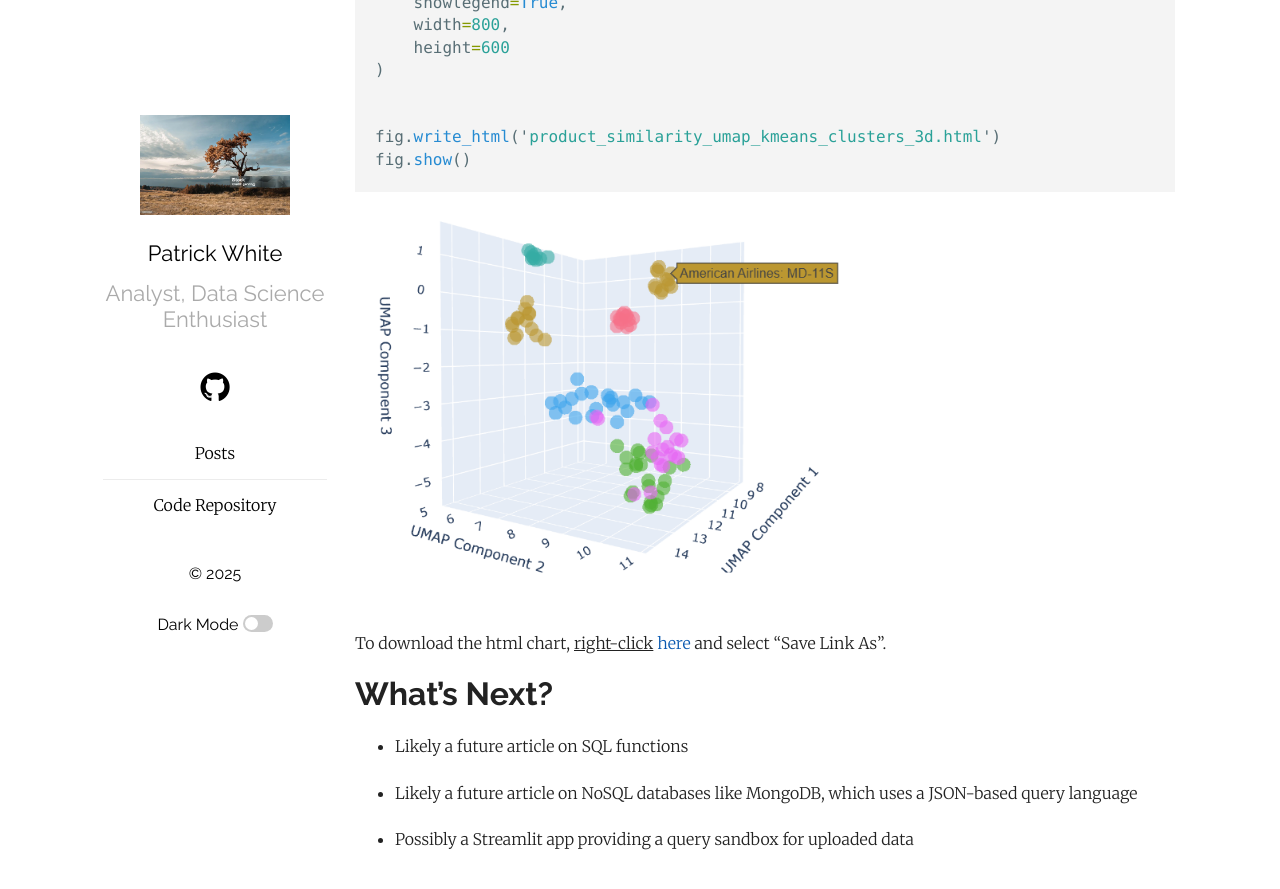
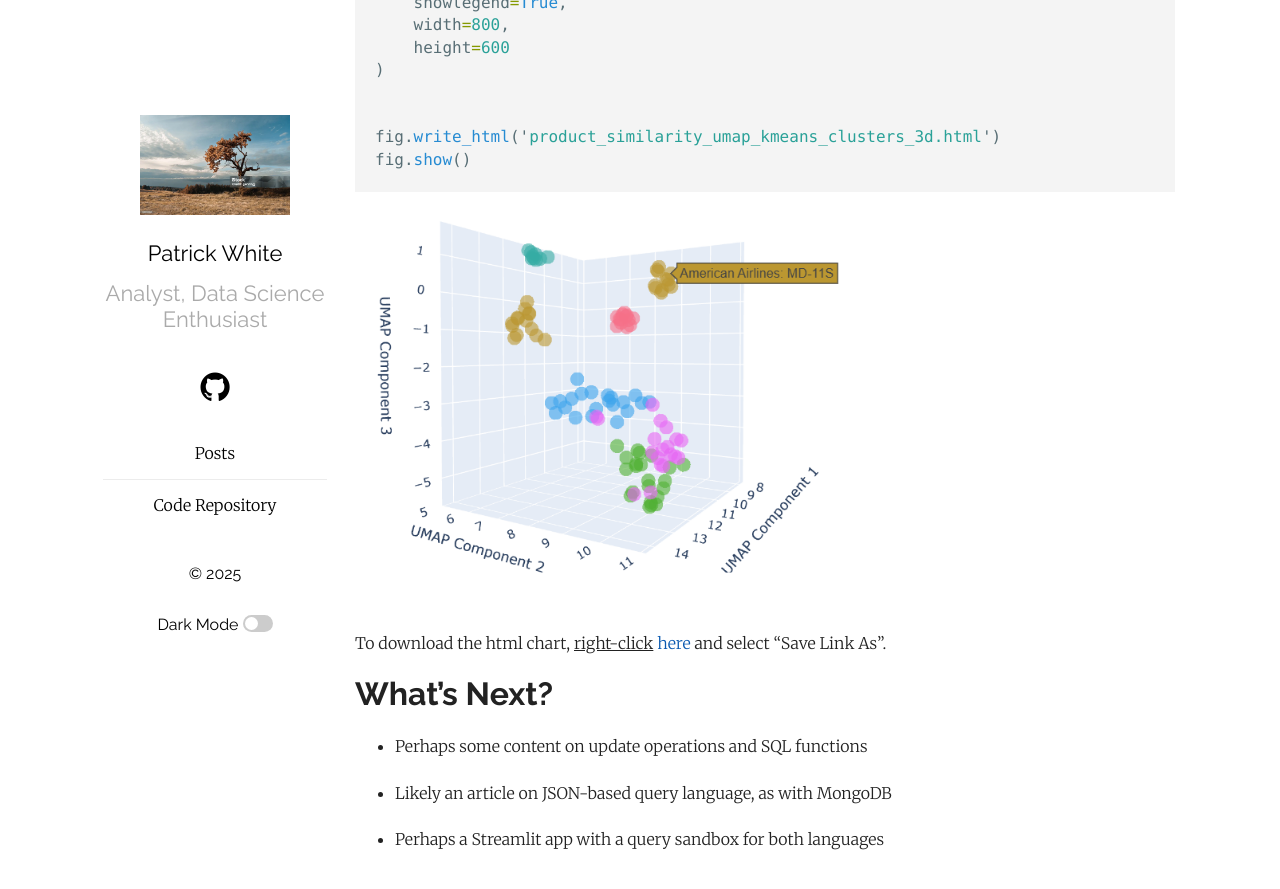
Before and after one commit to pw398/pw398.github.io, a Jekyll site: the page built from _posts/2025-05-10-sql-test.md, in a window 1280 px wide and 900 px high, scrolled down 28105 px. Shown: the top 889 px of the window. Built offline with Jekyll 4.4.1, drawn with Linux system fonts in a browser that asks for light colours.

Commit message:
Add files via upload

```diff
--- a/_posts/2025-05-10-sql-test.md
+++ b/_posts/2025-05-10-sql-test.md
@@ -1121,8 +1121,8 @@
 
 # What's Next?
 
-- Likely a future article on SQL functions
+- Perhaps some content on update operations and SQL functions
 
-- Likely a future article on NoSQL databases like MongoDB, which uses a JSON-based query language
+- Likely an article on JSON-based query language, as with MongoDB
 
-- Possibly a Streamlit app providing a query sandbox for uploaded data
+- Perhaps a Streamlit app with a query sandbox for both languages
```
